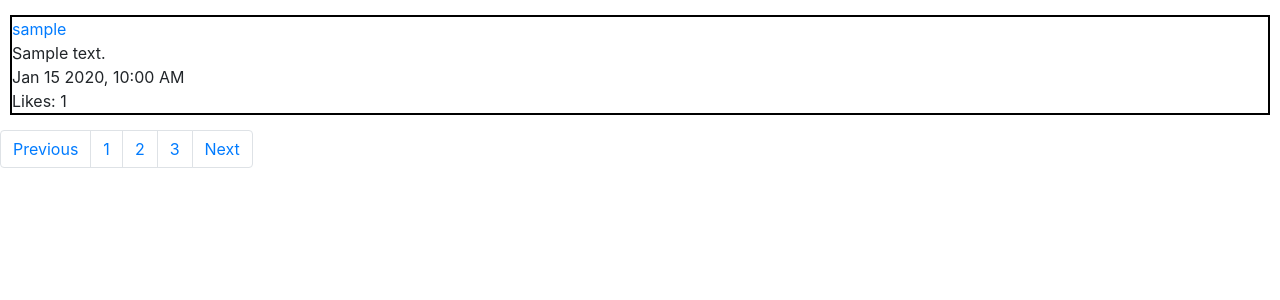
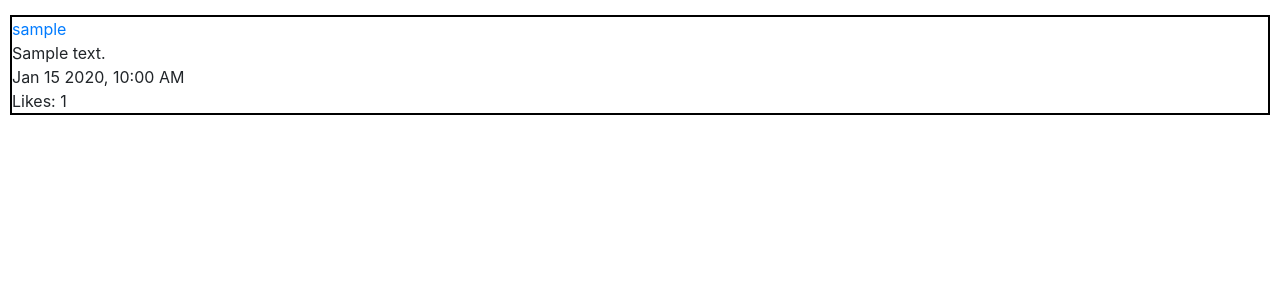
Before and after one commit to pearcepallen/Network, a Django app: page / in a window 1280 px wide. Shown: the part 56-356 px from the top of the page. Run offline with Django 3.2, Linux system fonts and the light colour scheme; tables that the repository leaves empty hold one stand-in row (values such as "Sample post"); some libraries are stand-ins or nearby versions.

Commit message:
Fixed pagination recursion issue

```diff
--- a/network/static/network/post.js
+++ b/network/static/network/post.js
@@ -29,7 +29,8 @@ document.addEventListener('DOMContentLoaded', function() {
     }
 });
 
-
+var prev_added = false;
+var next_added = false;
 function posts(page) {
     // Load Posts
     fetch(`/posts/${page}`)
@@ -37,8 +38,35 @@ function posts(page) {
         .then(post => {
             // Print posts
             console.log(post[2].data);
+            document.querySelector('#posts').innerHTML="";
+            load_posts(post[2].data, '#posts');
+            if(post[0].prev == null)
+            {
+                document.querySelector('#prev').style.display = 'none';
+            }
+            else
+            {
+                document.querySelector('#prev').style.display = 'block';
+                if(prev_added === false)
+                {
+                    document.querySelector('#prev').addEventListener('click', () => posts(page-1));
+                    prev_added = true;
+                }
+            }
 
-            load_posts(post[2].data, '#posts');
+            if(post[1].next == null)
+            {
+                document.querySelector('#next').style.display = 'none';
+            }
+            else
+            {
+                document.querySelector('#next').style.display = 'block';
+                if(next_added === false)
+                {
+                    document.querySelector('#next').addEventListener('click', () => posts(page+1));
+                    next_added = true;
+                }
+            }
         });
 }
 
@@ -50,6 +78,7 @@ function following(page) {
             console.log(post[2].data);
 
             load_posts(post[2].data, '#following');
+
         })
 }
 
--- a/network/templates/network/layout.html
+++ b/network/templates/network/layout.html
@@ -53,11 +53,9 @@
 
         <nav aria-label="Page navigation example">
             <ul class="pagination">
-              <li class="page-item"><a class="page-link" href="#">Previous</a></li>
-              <li class="page-item"><a class="page-link" href="#">1</a></li>
-              <li class="page-item"><a class="page-link" href="#">2</a></li>
-              <li class="page-item"><a class="page-link" href="#">3</a></li>
-              <li class="page-item"><a class="page-link" href="#">Next</a></li>
+              <li class="page-item"><a class="page-link" href="#" id="prev">Previous</a></li>
+              <!-- <li class="page-item"><a class="page-link" href="#" id="curr_page"></a></li> -->
+              <li class="page-item"><a class="page-link" href="#" id="next">Next</a></li>
             </ul>
         </nav>
 
```
